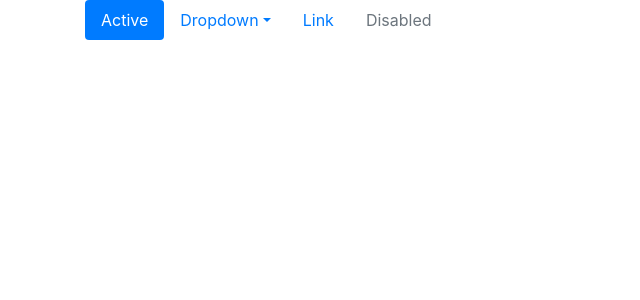
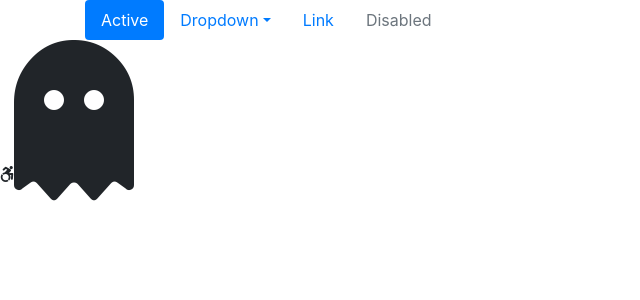
Before and after one commit to victoriaagb/chatbot-portal-ui, an Angular app: page / in a window 1280 px wide. Shown: the top 300 px of the page, without its empty margins (0-640 px from the left). Built offline with nearby package versions, Linux system fonts and the light colour scheme.

Commit message:
installed font-awesome

```diff
--- a/package.json
+++ b/package.json
@@ -32,6 +32,7 @@
     "@angular/cli": "1.6.6",
     "@angular/compiler-cli": "^5.2.0",
     "@angular/language-service": "^5.2.0",
+    "@fortawesome/fontawesome-free": "^5.4.1",
     "@types/jasmine": "~2.8.3",
     "@types/jasminewd2": "~2.0.2",
     "@types/node": "~6.0.60",
--- a/src/app/app.component.html
+++ b/src/app/app.component.html
@@ -22,3 +22,6 @@
         </li>
     </ul>
 </div>
+
+<i class="fab fa-accessible-icon"></i>
+<i class="fas fa-ghost fa-10x"></i>
--- a/src/styles.scss
+++ b/src/styles.scss
@@ -1 +1,3 @@
 /* You can add global styles to this file, and also import other style files */
+$fa-font-path: "../node_modules/@fortawesome/fontawesome-free/webfonts";
+@import "../node_modules/@fortawesome/fontawesome-free/css/all.css";
```
Also changed, not shown: 1 other file (tests, documents, lock files or other folders).
